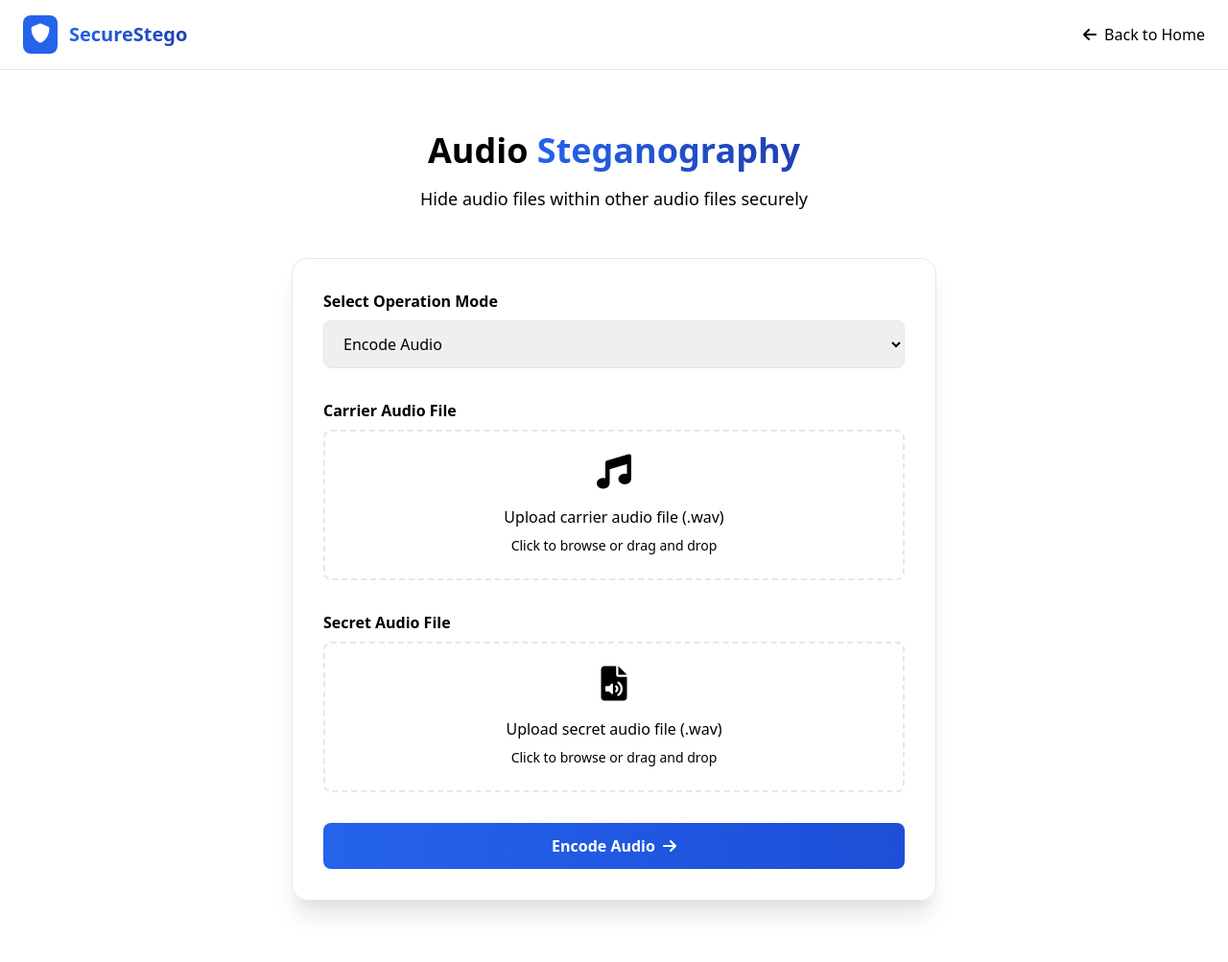
After one commit to usmanherex/SteganoGraphy, a Flask app: template templates/audioSteganography.html in a window 1280 px wide. The commit adds this page. Shown: the whole page at 96% size. Run offline with Flask 3, Linux system fonts and the light colour scheme; the template is opened without the code that fills it, so the values that code supplies are empty; some libraries are stand-ins or nearby versions.

Commit message:
audio stegano frontend, backend is incorrect

```diff
--- a/app.py
+++ b/app.py
@@ -14,6 +14,162 @@ ENCODED_TEXTS_FOLDER = 'encoded_texts/'
 for folder in [UPLOAD_FOLDER, ENCODED_TEXTS_FOLDER]:
     if not os.path.exists(folder):
         os.makedirs(folder)
+
+from flask import Flask, render_template, request, send_file, jsonify
+import numpy as np
+import wave
+import os
+from io import BytesIO
+
+class AudioSteganography:
+    def __init__(self):
+        self.FRAME_RATE = 44100
+        self.SAMPLE_WIDTH = 2  # 16-bit audio
+
+    def read_wave_file(self, wave_file):
+        """Read wave file and return audio data"""
+        with wave.open(wave_file, 'rb') as wav:
+            n_channels = wav.getnchannels()
+            sample_width = wav.getsampwidth()
+            frame_rate = wav.getframerate()
+            n_frames = wav.getnframes()
+
+            # Read raw audio data
+            audio_data = wav.readframes(n_frames)
+            audio_array = np.frombuffer(audio_data, dtype=np.int16)
+
+            return audio_array, frame_rate, sample_width, n_channels
+
+    def encode_audio(self, carrier_file, secret_file):
+        """Encode secret audio within carrier audio"""
+        # Read both audio files
+        carrier_audio, c_rate, c_width, c_channels = self.read_wave_file(carrier_file)
+        secret_audio, s_rate, s_width, s_channels = self.read_wave_file(secret_file)
+
+        # Ensure secret audio isn't longer than carrier
+        if len(secret_audio) > len(carrier_audio):
+            raise ValueError("Secret audio must be shorter than carrier audio")
+
+        # Convert to 16-bit arrays if needed
+        carrier = carrier_audio.astype(np.int16)
+        secret = secret_audio.astype(np.int16)
+
+        # Use LSB steganography: replace least significant bit of carrier with most significant bit of secret
+        secret_msb = (secret >> 7) & 1  # Get MSB of secret
+        carrier_cleared = carrier & 0xFFFE  # Clear LSB of carrier
+        encoded = carrier_cleared | secret_msb[:len(carrier)]  # Combine
+
+        return encoded, c_rate, c_width, c_channels
+
+    def decode_audio(self, stego_file):
+        """Extract hidden audio from steganographic audio file"""
+        # Read the steganographic audio
+        stego_audio, rate, width, channels = self.read_wave_file(stego_file)
+
+        # Extract the LSB and amplify it to reconstruct the hidden audio
+        decoded = (stego_audio & 1) << 7  # Extract LSB and shift to MSB position
+        decoded = decoded.astype(np.int16)  # Convert back to 16-bit audio
+
+        return decoded, rate, width, channels
+
+    def save_wave_file(self, filename, audio_data, frame_rate, sample_width, n_channels):
+        """Save audio data to wave file"""
+        with wave.open(filename, 'wb') as wav:
+            wav.setnchannels(n_channels)
+            wav.setsampwidth(sample_width)
+            wav.setframerate(frame_rate)
+            wav.writeframes(audio_data.tobytes())
+
+# Add these routes to your existing Flask app:
+
+@app.route('/audioSteganography')
+def audio_steganography():
+    """Render the audio steganography page"""
+    return render_template('audioSteganography.html')
+
+@app.route('/audio-encode', methods=['POST'])
+def audio_encode():
+    """Handle audio encoding requests"""
+    try:
+        if 'carrier' not in request.files or 'secret' not in request.files:
+            return jsonify({'error': 'Both carrier and secret audio files are required'}), 400
+
+        carrier_file = request.files['carrier']
+        secret_file = request.files['secret']
+
+        if not carrier_file.filename or not secret_file.filename:
+            return jsonify({'error': 'No files selected'}), 400
+
+        # Create temporary files for processing
+        carrier_path = os.path.join('AUDIOFOLDER', 'temp_carrier.wav')
+        secret_path = os.path.join('AUDIOFOLDER', 'temp_secret.wav')
+        carrier_file.save(carrier_path)
+        secret_file.save(secret_path)
+
+        # Process the audio files
+        stegno = AudioSteganography()
+        try:
+            encoded_audio, rate, width, channels = stegno.encode_audio(carrier_path, secret_path)
+
+            # Save encoded audio
+            output_path = os.path.join('AUDIOFOLDER', 'encoded_audio.wav')
+            stegno.save_wave_file(output_path, encoded_audio, rate, width, channels)
+
+            # Clean up temporary files
+            os.remove(carrier_path)
+            os.remove(secret_path)
+
+            return send_file(
+                output_path,
+                mimetype='audio/wav',
+                as_attachment=True,
+                download_name='encoded_audio.wav'
+            )
+        except Exception as e:
+            return jsonify({'error': str(e)}), 500
+
+    except Exception as e:
+        return jsonify({'error': str(e)}), 500
+
+@app.route('/audio-decode', methods=['POST'])
+def audio_decode():
+    """Handle audio decoding requests"""
+    try:
+        if 'audio' not in request.files:
+            return jsonify({'error': 'No audio file provided'}), 400
+
+        audio_file = request.files['audio']
+
+        if not audio_file.filename:
+            return jsonify({'error': 'No file selected'}), 400
+
+        # Save uploaded file temporarily
+        audio_path = os.path.join('AUDIOFOLDER', 'temp_encoded.wav')
+        audio_file.save(audio_path)
+
+        # Process the audio file
+        stegno = AudioSteganography()
+        try:
+            decoded_audio, rate, width, channels = stegno.decode_audio(audio_path)
+
+            # Save decoded audio
+            output_path = os.path.join('AUDIOFOLDER', 'decoded_audio.wav')
+            stegno.save_wave_file(output_path, decoded_audio, rate, width, channels)
+
+            # Clean up temporary file
+            os.remove(audio_path)
+
+            return send_file(
+                output_path,
+                mimetype='audio/wav',
+                as_attachment=True,
+                download_name='decoded_audio.wav'
+            )
+        except Exception as e:
+            return jsonify({'error': str(e)}), 500
+
+    except Exception as e:
+        return jsonify({'error': str(e)}), 500
 
 class TextSteganography:
     def __init__(self):
--- /dev/null
+++ b/templates/audioSteganography.html
@@ -0,0 +1,372 @@
+<!DOCTYPE html>
+<html>
+<head>
+    <title>SecureStego - Audio Steganography</title>
+    <link rel="stylesheet" href="https://cdnjs.cloudflare.com/ajax/libs/tailwindcss/2.2.16/tailwind.min.css">
+    <link rel="stylesheet" href="https://cdnjs.cloudflare.com/ajax/libs/font-awesome/6.0.0/css/all.min.css">
+    <link rel="stylesheet" href="https://cdnjs.cloudflare.com/ajax/libs/sweetalert2/11.7.32/sweetalert2.min.css">
+</head>
+<body class="bg-gradient-to-br from-slate-50 to-slate-100 min-h-screen font-sans antialiased">
+    <!-- Navigation Bar -->
+    <nav class="sticky top-0 z-50 backdrop-blur-lg bg-white/75 border-b border-slate-200">
+        <div class="container mx-auto px-6 py-4">
+            <div class="flex items-center justify-between">
+                <div class="flex items-center space-x-3">
+                    <div class="bg-blue-600 p-2 rounded-lg">
+                        <i class="fas fa-shield-alt text-white text-xl"></i>
+                    </div>
+                    <span class="text-xl font-bold bg-gradient-to-r from-blue-600 to-blue-800 text-transparent bg-clip-text">
+                        SecureStego
+                    </span>
+                </div>
+                <a href="/" class="text-slate-600 hover:text-blue-600 transition-colors duration-200 flex items-center space-x-2">
+                    <i class="fas fa-arrow-left"></i>
+                    <span>Back to Home</span>
+                </a>
+            </div>
+        </div>
+    </nav>
+
+    <div class="container mx-auto px-4 py-16">
+        <!-- Header Section -->
+        <div class="text-center max-w-3xl mx-auto mb-12">
+            <h1 class="text-4xl font-bold text-slate-900 mb-4">
+                Audio
+                <span class="bg-gradient-to-r from-blue-600 to-blue-800 text-transparent bg-clip-text">
+                    Steganography
+                </span>
+            </h1>
+            <p class="text-slate-600 text-lg">
+                Hide audio files within other audio files securely
+            </p>
+        </div>
+
+        <!-- Main Content Card -->
+        <div class="max-w-2xl mx-auto">
+            <div class="bg-white/50 backdrop-blur-lg rounded-2xl shadow-xl p-8 border border-slate-200">
+                <!-- Mode Selection -->
+                <div class="mb-8">
+                    <label class="block text-slate-900 font-semibold mb-2" for="mode">
+                        Select Operation Mode
+                    </label>
+                    <select class="w-full px-4 py-3 rounded-lg border border-slate-200 focus:border-blue-400 focus:ring-2 focus:ring-blue-100 transition-all duration-200"
+                            id="mode"
+                            onchange="updateMode()">
+                        <option value="encode">Encode Audio</option>
+                        <option value="decode">Decode Audio</option>
+                    </select>
+                </div>
+
+                <!-- Encode Section -->
+                <div id="encode-section">
+                    <!-- Carrier Audio Upload -->
+                    <div class="mb-8">
+                        <label class="block text-slate-900 font-semibold mb-2">
+                            Carrier Audio File
+                        </label>
+                        <div class="border-2 border-dashed border-slate-200 rounded-lg p-6 text-center">
+                            <input type="file" id="carrier-file" class="hidden" accept="audio/wav">
+                            <label for="carrier-file" class="cursor-pointer">
+                                <div class="mb-4">
+                                    <i class="fas fa-music text-4xl text-slate-400"></i>
+                                </div>
+                                <p class="text-slate-600 mb-2">Upload carrier audio file (.wav)</p>
+                                <p class="text-sm text-slate-400">Click to browse or drag and drop</p>
+                            </label>
+                            <div id="carrier-name" class="mt-4 text-sm text-slate-600 hidden"></div>
+                            <audio id="carrier-preview" controls class="mt-4 w-full hidden"></audio>
+                        </div>
+                    </div>
+
+                    <!-- Secret Audio Upload -->
+                    <div class="mb-8">
+                        <label class="block text-slate-900 font-semibold mb-2">
+                            Secret Audio File
+                        </label>
+                        <div class="border-2 border-dashed border-slate-200 rounded-lg p-6 text-center">
+                            <input type="file" id="secret-file" class="hidden" accept="audio/wav">
+                            <label for="secret-file" class="cursor-pointer">
+                                <div class="mb-4">
+                                    <i class="fas fa-file-audio text-4xl text-slate-400"></i>
+                                </div>
+                                <p class="text-slate-600 mb-2">Upload secret audio file (.wav)</p>
+                                <p class="text-sm text-slate-400">Click to browse or drag and drop</p>
+                            </label>
+                            <div id="secret-name" class="mt-4 text-sm text-slate-600 hidden"></div>
+                            <audio id="secret-preview" controls class="mt-4 w-full hidden"></audio>
+                        </div>
+                    </div>
+                </div>
+
+                <!-- Decode Section -->
+                <div id="decode-section" class="mb-8">
+                    <div class="border-2 border-dashed border-slate-200 rounded-lg p-6 text-center">
+                        <input type="file" id="decode-file" class="hidden" accept="audio/wav">
+                        <label for="decode-file" class="cursor-pointer">
+                            <div class="mb-4">
+                                <i class="fas fa-file-audio text-4xl text-slate-400"></i>
+                            </div>
+                            <p class="text-slate-600 mb-2">Upload encoded audio file (.wav)</p>
+                            <p class="text-sm text-slate-400">Click to browse or drag and drop</p>
+                        </label>
+                        <div id="decode-name" class="mt-4 text-sm text-slate-600 hidden"></div>
+                        <audio id="decode-preview" controls class="mt-4 w-full hidden"></audio>
+                    </div>
+                </div>
+
+                <!-- Submit Button -->
+                <button class="w-full bg-gradient-to-r from-blue-600 to-blue-700 hover:from-blue-700 hover:to-blue-800 text-white font-semibold py-3 px-6 rounded-lg transition-all duration-200 flex items-center justify-center space-x-2"
+                        type="button"
+                        id="submit">
+                    <span id="buttonText">Encode Audio</span>
+                    <i class="fas fa-arrow-right"></i>
+                </button>
+            </div>
+        </div>
+    </div>
+
+    <script src="https://cdnjs.cloudflare.com/ajax/libs/sweetalert2/11.7.32/sweetalert2.min.js"></script>
+    <script>
+        function updateMode() {
+            const encodeSection = document.getElementById('encode-section');
+            const decodeSection = document.getElementById('decode-section');
+            const buttonText = document.getElementById('buttonText');
+            const mode = document.getElementById('mode').value;
+
+            encodeSection.style.display = mode === 'encode' ? 'block' : 'none';
+            decodeSection.style.display = mode === 'decode' ? 'block' : 'none';
+            buttonText.textContent = mode === 'encode' ? 'Encode Audio' : 'Decode Audio';
+        }
+
+        // File upload handling for carrier audio
+        const carrierFile = document.getElementById('carrier-file');
+        const carrierName = document.getElementById('carrier-name');
+        const carrierPreview = document.getElementById('carrier-preview');
+
+        carrierFile.addEventListener('change', function(e) {
+            if (e.target.files.length > 0) {
+                const file = e.target.files[0];
+                carrierName.textContent = file.name;
+                carrierName.classList.remove('hidden');
+                carrierPreview.src = URL.createObjectURL(file);
+                carrierPreview.classList.remove('hidden');
+            }
+        });
+
+        // File upload handling for secret audio
+        const secretFile = document.getElementById('secret-file');
+        const secretName = document.getElementById('secret-name');
+        const secretPreview = document.getElementById('secret-preview');
+
+        secretFile.addEventListener('change', function(e) {
+            if (e.target.files.length > 0) {
+                const file = e.target.files[0];
+                secretName.textContent = file.name;
+                secretName.classList.remove('hidden');
+                secretPreview.src = URL.createObjectURL(file);
+                secretPreview.classList.remove('hidden');
+            }
+        });
+
+        // File upload handling for decode
+        const decodeFile = document.getElementById('decode-file');
+        const decodeName = document.getElementById('decode-name');
+        const decodePreview = document.getElementById('decode-preview');
+
+        decodeFile.addEventListener('change', function(e) {
+            if (e.target.files.length > 0) {
+                const file = e.target.files[0];
+                decodeName.textContent = file.name;
+                decodeName.classList.remove('hidden');
+                decodePreview.src = URL.createObjectURL(file);
+                decodePreview.classList.remove('hidden');
+            }
+        });
+
+        // Submit button handling
+        document.getElementById('submit').addEventListener('click', async function() {
+            const mode = document.getElementById('mode').value;
+
+            if (mode === 'encode') {
+                const carrierFileInput = document.getElementById('carrier-file');
+                const secretFileInput = document.getElementById('secret-file');
+
+                if (!carrierFileInput.files[0]) {
+                    await Swal.fire({
+                        icon: 'error',
+                        title: 'Carrier Audio Required',
+                        text: 'Please upload a carrier audio file.',
+                        confirmButtonColor: '#2563eb',
+                        background: '#ffffff',
+                        customClass: {
+                            popup: 'rounded-2xl'
+                        }
+                    });
+                    return;
+                }
+
+                if (!secretFileInput.files[0]) {
+                    await Swal.fire({
+                        icon: 'error',
+                        title: 'Secret Audio Required',
+                        text: 'Please upload a secret audio file.',
+                        confirmButtonColor: '#2563eb',
+                        background: '#ffffff',
+                        customClass: {
+                            popup: 'rounded-2xl'
+                        }
+                    });
+                    return;
+                }
+
+                let formData = new FormData();
+                formData.append('carrier', carrierFileInput.files[0]);
+                formData.append('secret', secretFileInput.files[0]);
+
+                Swal.fire({
+                    title: 'Encoding Audio',
+                    html: 'Processing your request...',
+                    allowOutsideClick: false,
+                    allowEscapeKey: false,
+                    didOpen: () => {
+                        Swal.showLoading();
+                    },
+                    background: '#ffffff',
+                    customClass: {
+                        popup: 'rounded-2xl'
+                    }
+                });
+
+                try {
+                    const response = await fetch('/audio-encode', {
+                        method: 'POST',
+                        body: formData
+                    });
+
+                    if (!response.ok) {
+                        const result = await response.json();
+                        throw new Error(result.error || 'Encoding failed');
+                    }
+
+                    // Handle successful response - will be a file download
+                    const blob = await response.blob();
+                    const url = window.URL.createObjectURL(blob);
+                    const a = document.createElement('a');
+                    a.href = url;
+                    a.download = 'encoded_audio.wav';
+                    document.body.appendChild(a);
+                    a.click();
+                    window.URL.revokeObjectURL(url);
+                    document.body.removeChild(a);
+
+                    await Swal.fire({
+                        icon: 'success',
+                        title: 'Success!',
+                        text: 'Your encoded audio has been saved.',
+                        confirmButtonColor: '#2563eb',
+                        background: '#ffffff',
+                        customClass: {
+                            popup: 'rounded-2xl'
+                        }
+                    });
+
+                } catch (error) {
+                    await Swal.fire({
+                        icon: 'error',
+                        title: 'Encoding Failed',
+                        text: error.message || 'An unexpected error occurred. Please try again.',
+                        confirmButtonColor: '#2563eb',
+                        background: '#ffffff',
+                        customClass: {
+                            popup: 'rounded-2xl'
+                        }
+                    });
+                }
+            } else {
+                const decodeFileInput = document.getElementById('decode-file');
+
+                if (!decodeFileInput.files[0]) {
+                    await Swal.fire({
+                        icon: 'error',
+                        title: 'Audio File Required',
+                        text: 'Please upload an encoded audio file to decode.',
+                        confirmButtonColor: '#2563eb',
+                        background: '#ffffff',
+                        customClass: {
+                            popup: 'rounded-2xl'
+                        }
+                    });
+                    return;
+                }
+
+                let formData = new FormData();
+                formData.append('audio', decodeFileInput.files[0]);
+
+                Swal.fire({
+                    title: 'Decoding Audio',
+                    html: 'Processing your request...',
+                    allowOutsideClick: false,
+                    allowEscapeKey: false,
+                    didOpen: () => {
+                        Swal.showLoading();
+                    },
+                    background: '#ffffff',
+                    customClass: {
+                        popup: 'rounded-2xl'
+                    }
+                });
+
+                try {
+                    const response = await fetch('/audio-decode', {
+                        method: 'POST',
+                        body: formData
+                    });
+
+                    if (!response.ok) {
+                        const result = await response.json();
+                        throw new Error(result.error || 'Decoding failed');
+                    }
+
+                    // Handle successful response - will be a file download
+                    const blob = await response.blob();
+                    const url = window.URL.createObjectURL(blob);
+                    const a = document.createElement('a');
+                    a.href = url;
+                    a.download = 'decoded_audio.wav';
+                    document.body.appendChild(a);
+                    a.click();
+                    window.URL.revokeObjectURL(url);
+                    document.body.removeChild(a);
+
+                    await Swal.fire({
+                        icon: 'success',
+                        title: 'Success!',
+                        text: 'The hidden audio has been extracted and saved.',
+                        confirmButtonColor: '#2563eb',
+                        background: '#ffffff',
+                        customClass: {
+                            popup: 'rounded-2xl'
+                        }
+                    });
+
+                } catch (error) {
+                    await Swal.fire({
+                        icon: 'error',
+                        title: 'Decoding Failed',
+                        text: error.message || 'An unexpected error occurred. Please try again.',
+                        confirmButtonColor: '#2563eb',
+                        background: '#ffffff',
+                        customClass: {
+                            popup: 'rounded-2xl'
+                        }
+                    });
+                }
+            }
+        });
+
+        // Initialize the page with encode mode
+        updateMode();
+    </script>
+
+    </body>
+    </html>
--- a/templates/index.html
+++ b/templates/index.html
@@ -141,7 +141,10 @@
                 }
                 else if (button.textContent.includes('Text Steganography')) {
                     window.location.href = '/textSteganography';
-                } else {
+                }
+                else if (button.textContent.includes('Audio Steganography')) {
+                    window.location.href = '/audioSteganography';
+                }  else {
                     // Show "Coming Soon" alert for other methods
                     Swal.fire({
                         icon: 'info',
```
